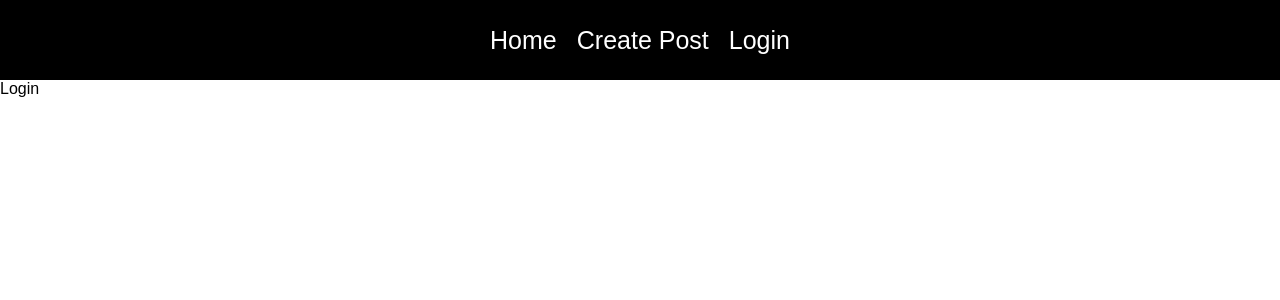
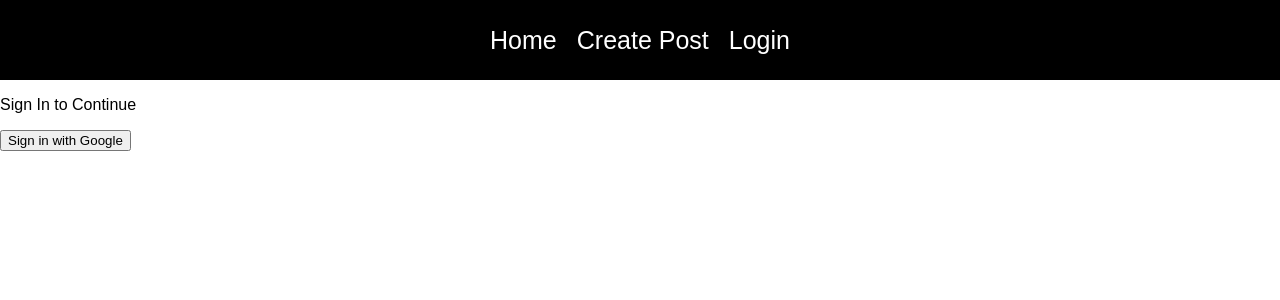
Before and after one commit to vicentecortes23/SWE_Project1, a React (Create React App) app in the folder NewApp/testapp1/: page /login in a window 1280 px wide. Shown: the top 300 px of the page. Built offline with nearby package versions, Linux system fonts and the light colour scheme.

Commit message:
Update Login.js
Created Login Functionality using google account

```diff
--- a/NewApp/testapp1/src/pages/Login.js
+++ b/NewApp/testapp1/src/pages/Login.js
@@ -1,8 +1,21 @@
 import React from "react";
+import { auth, provider } from "../firebase-config";
+import { signInWithPopup } from 'firebase/auth';
 
-function Login() {
+function Login({setIsAuth}) {
+    const signInWithGoogle = ( )  => {
+        signInWithPopup(auth,provider).then((result) => {
+           localStorage.setItem("isAuth", true);
+           setIsAuth = true;
+        })
 
-    return <div> Login </div>
+    };
+
+    return (<div className="loginPage">
+        <p> Sign In to Continue </p>
+        <button className="login-with-google-btn" onClick={signInWithGoogle}> Sign in with Google</button>
+    </div>
+    );
 }
 
 export default Login;
```
